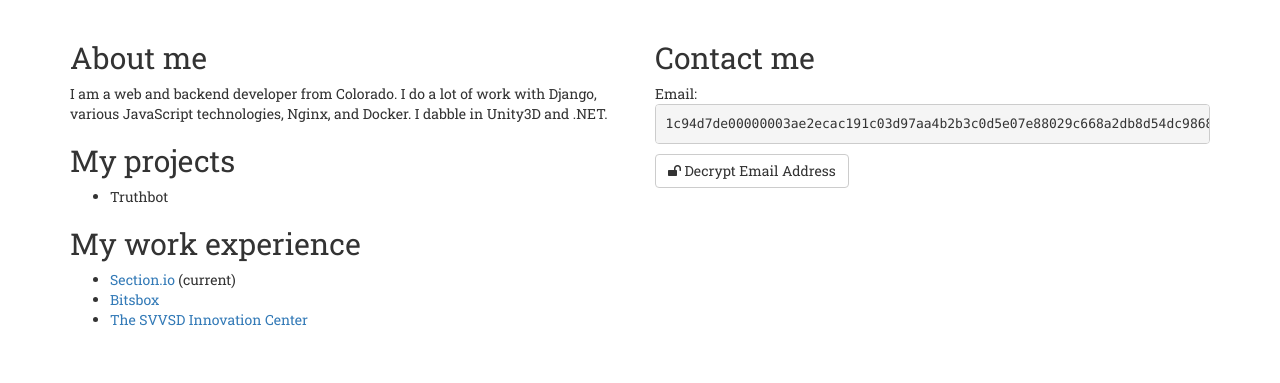
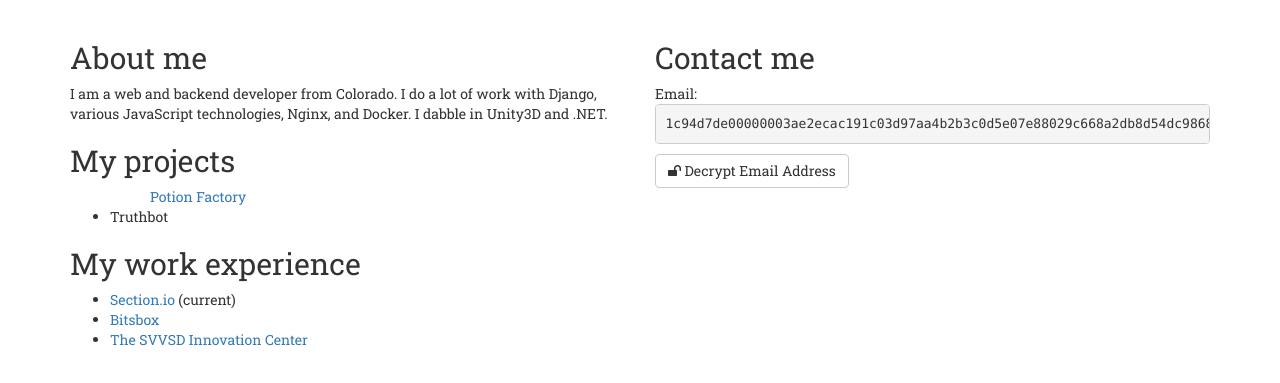
Before and after one commit to Jaxkr/jaxkr.github.io, a plain HTML site: page index.html in a window 1280 px wide. Shown: the part 417-800 px from the top of the page. Drawn offline with Linux system fonts and the light colour scheme.

Commit message:
added pf link

```diff
--- a/index.html
+++ b/index.html
@@ -25,6 +25,7 @@
 				<h2>My projects</h2>
 				<p>
 					<ul>
+						<ul><a href="http://j-r.pw/PotionFactory/">Potion Factory</a></ul>
 						<li>Truthbot</li>
 					</ul>
 				</p>
```
